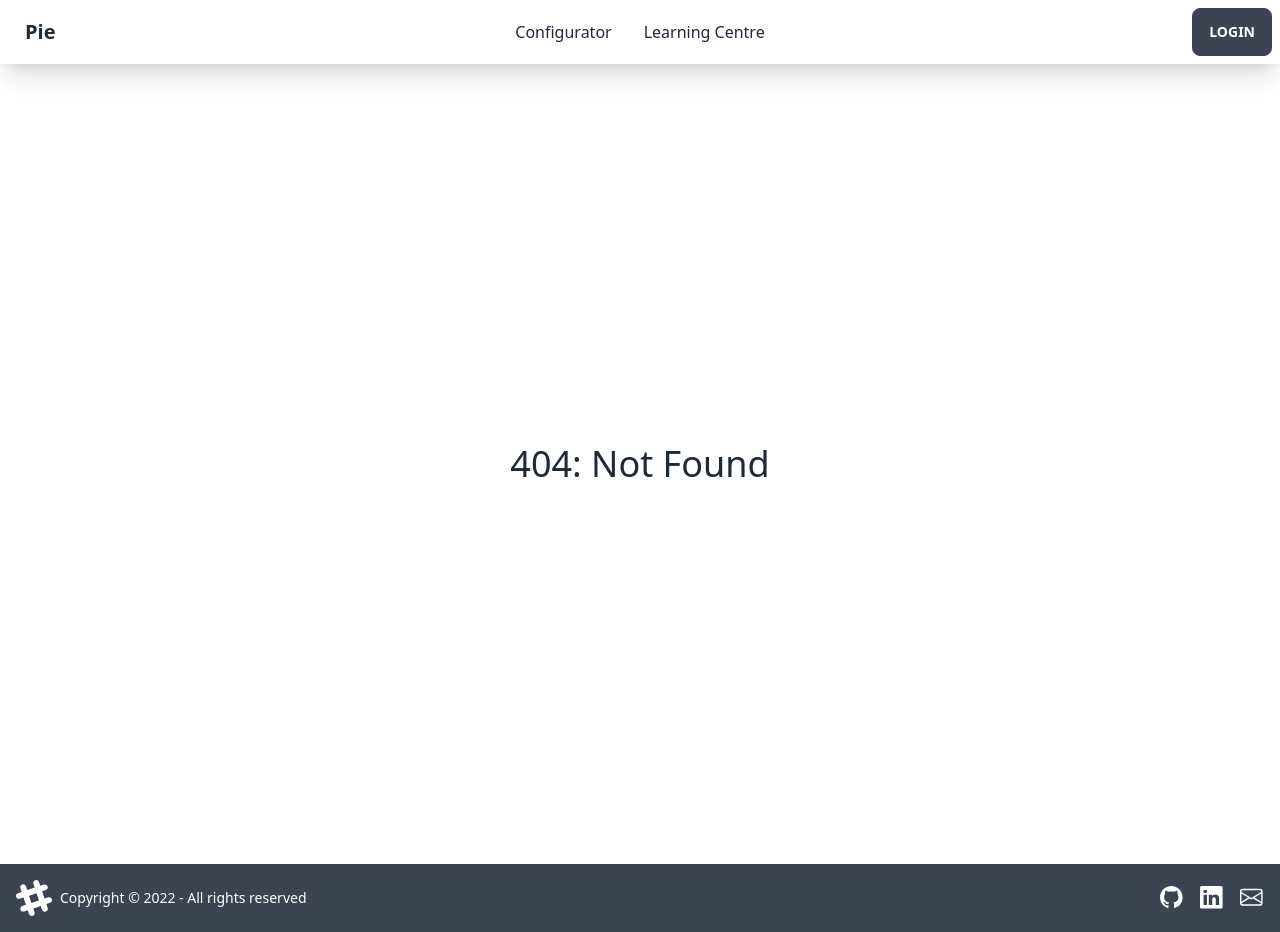
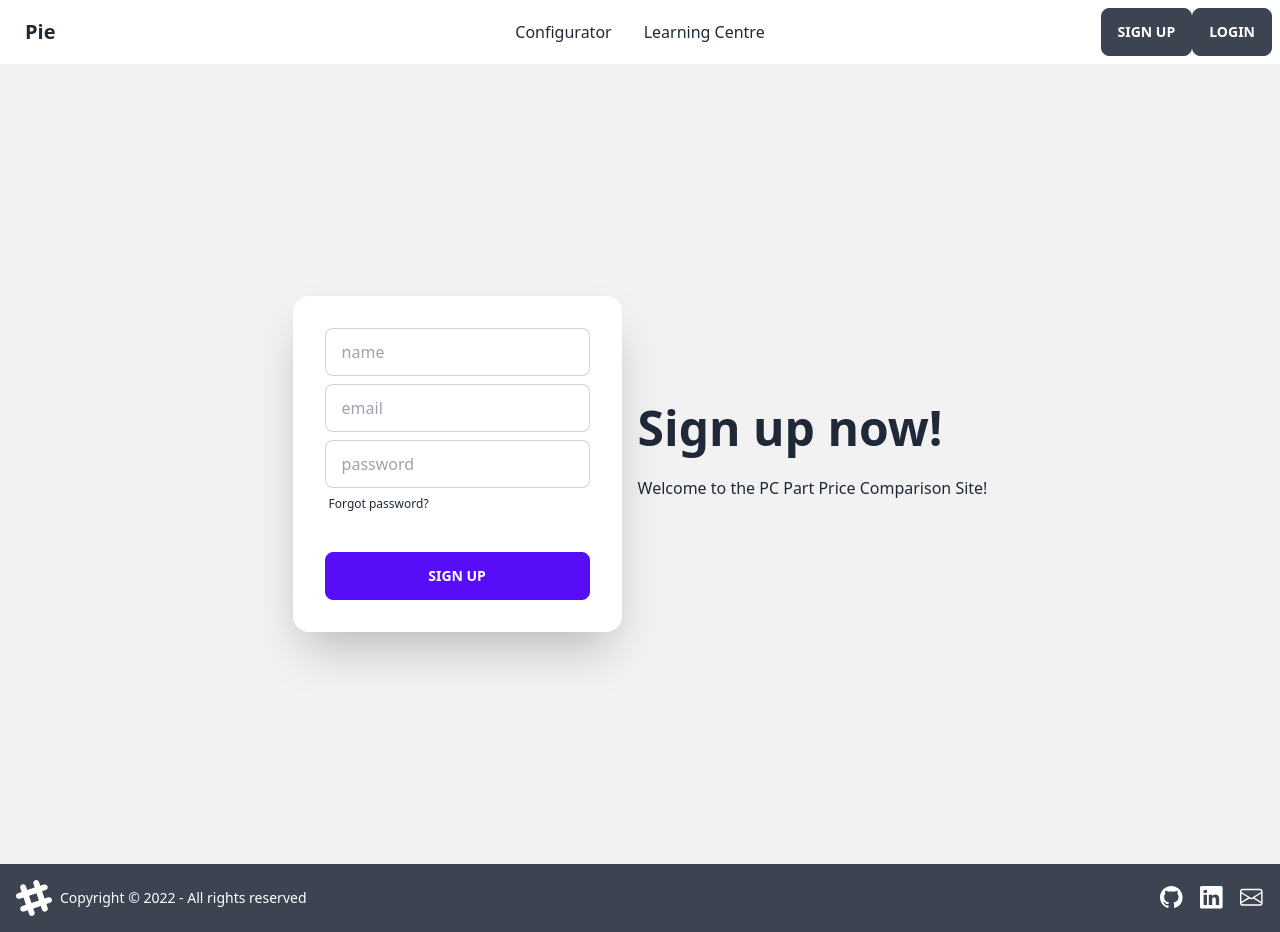
Before and after one commit to PScoriae/pc-price-comparison-site, a SvelteKit app: page /signup in a window 1280 px wide. Before the commit this address had no page. Built offline with nearby package versions, Linux system fonts and the light colour scheme.

Commit message:
feat: initial login and signup

```diff
--- /dev/null
+++ b/src/lib/components/login.svelte
@@ -0,0 +1,64 @@
+<script lang="ts">
+	import { goto } from '$app/navigation';
+
+	let email: string;
+	let password: string;
+	let error: any;
+
+	async function login() {
+		const res = await fetch('/auth/login', {
+			method: 'POST',
+			body: JSON.stringify({
+				email,
+				password
+			}),
+			headers: {
+				'Content-Type': 'application/json'
+			}
+		});
+		if (res.status !== 200) error = 'An error occured';
+		else goto('/configurator');
+	}
+</script>
+
+<div class="hero min-h-screen bg-base-200">
+	<div class="hero-content flex-col lg:flex-row-reverse">
+		<div class="text-center lg:text-left">
+			{#if error}
+				<h1 class="text-5xl font-bold">Please try again.</h1>
+				<p class="py-6">{error}</p>
+			{:else}
+				<h1 class="text-5xl font-bold">Sign up now!</h1>
+				<p class="py-6">Welcome to the PC Part Price Comparison Site!</p>
+			{/if}
+		</div>
+		<form on:submit|preventDefault={login}>
+			<div class="card flex-shrink-0 w-full max-w-sm shadow-2xl bg-base-100">
+				<div class="card-body">
+					<div class="form-control">
+						<input
+							type="email"
+							placeholder="email"
+							bind:value={email}
+							class="input input-bordered"
+						/>
+					</div>
+					<div class="form-control">
+						<input
+							type="password"
+							placeholder="password"
+							bind:value={password}
+							class="input input-bordered"
+						/>
+						<label class="label">
+							<a href="/" class="label-text-alt link link-hover">Forgot password?</a>
+						</label>
+					</div>
+					<div class="form-control mt-6">
+						<button class="btn btn-primary">Sign up</button>
+					</div>
+				</div>
+			</div>
+		</form>
+	</div>
+</div>
--- /dev/null
+++ b/src/lib/components/signup.svelte
@@ -0,0 +1,72 @@
+<script lang="ts">
+	import { goto } from '$app/navigation';
+
+	let name: string;
+	let email: string;
+	let password: string;
+	let error: any;
+
+	async function signup(event: any) {
+		const res = await fetch('/auth/signup', {
+			method: 'POST',
+			body: JSON.stringify({
+				email,
+				password,
+				name
+			}),
+			headers: {
+				'Content-Type': 'application/json'
+			}
+		});
+		console.log(res);
+		if (!res.ok) {
+			const body = await res.json();
+			error = body.message;
+		} else goto('/configurator');
+	}
+</script>
+
+<div class="hero min-h-screen bg-base-200">
+	<div class="hero-content flex-col lg:flex-row-reverse">
+		<div class="text-center lg:text-left">
+			{#if error}
+				<h1 class="text-5xl font-bold">{error}</h1>
+				<p class="py-6">Please try again.</p>
+			{:else}
+				<h1 class="text-5xl font-bold">Sign up now!</h1>
+				<p class="py-6">Welcome to the PC Part Price Comparison Site!</p>
+			{/if}
+		</div>
+		<form on:submit|preventDefault={signup}>
+			<div class="card flex-shrink-0 w-full max-w-sm shadow-2xl bg-base-100">
+				<div class="card-body">
+					<div class="form-control">
+						<input type="text" placeholder="name" bind:value={name} class="input input-bordered" />
+					</div>
+					<div class="form-control">
+						<input
+							type="email"
+							placeholder="email"
+							bind:value={email}
+							class="input input-bordered"
+						/>
+					</div>
+					<div class="form-control">
+						<input
+							type="password"
+							placeholder="password"
+							bind:value={password}
+							class="input input-bordered"
+						/>
+						<label class="label">
+							<a href="/" class="label-text-alt link link-hover">Forgot password?</a>
+						</label>
+					</div>
+					<div class="form-control mt-6">
+						<button class="btn btn-primary">Sign up</button>
+					</div>
+				</div>
+			</div>
+		</form>
+	</div>
+</div>
--- a/src/routes/+layout.svelte
+++ b/src/routes/+layout.svelte
@@ -7,7 +7,19 @@
 		<div class="navbar-start">
 			<div class="dropdown">
 				<button tabindex="0" class="btn btn-ghost lg:hidden">
-					<svg xmlns="http://www.w3.org/2000/svg" class="h-5 w-5" fill="none" viewBox="0 0 24 24" stroke="currentColor"><path stroke-linecap="round" stroke-linejoin="round" stroke-width="2" d="M4 6h16M4 12h8m-8 6h16" /></svg>
+					<svg
+						xmlns="http://www.w3.org/2000/svg"
+						class="h-5 w-5"
+						fill="none"
+						viewBox="0 0 24 24"
+						stroke="currentColor"
+						><path
+							stroke-linecap="round"
+							stroke-linejoin="round"
+							stroke-width="2"
+							d="M4 6h16M4 12h8m-8 6h16"
+						/></svg
+					>
 				</button>
 				<ul class="menu menu-compact dropdown-content mt-3 p-2 shadow bg-base-100 rounded-box w-52">
 					<li><a href="/configurator">Configurator</a></li>
@@ -23,7 +35,8 @@
 			</ul>
 		</div>
 		<div class="navbar-end">
-			<a href="/" class="btn">Login</a>
+			<a href="/signup" class="btn">Sign Up</a>
+			<a href="/login" class="btn">Login</a>
 		</div>
 	</div>
 
@@ -31,23 +44,58 @@
 
 	<footer class="footer items-center p-4 bg-neutral text-neutral-content sticky top-[100vh]">
 		<div class="items-center grid-flow-col">
-			<svg width="36" height="36" viewBox="0 0 24 24" xmlns="http://www.w3.org/2000/svg" fill-rule="evenodd" clip-rule="evenodd" class="fill-current"><path d="M22.672 15.226l-2.432.811.841 2.515c.33 1.019-.209 2.127-1.23 2.456-1.15.325-2.148-.321-2.463-1.226l-.84-2.518-5.013 1.677.84 2.517c.391 1.203-.434 2.542-1.831 2.542-.88 0-1.601-.564-1.86-1.314l-.842-2.516-2.431.809c-1.135.328-2.145-.317-2.463-1.229-.329-1.018.211-2.127 1.231-2.456l2.432-.809-1.621-4.823-2.432.808c-1.355.384-2.558-.59-2.558-1.839 0-.817.509-1.582 1.327-1.846l2.433-.809-.842-2.515c-.33-1.02.211-2.129 1.232-2.458 1.02-.329 2.13.209 2.461 1.229l.842 2.515 5.011-1.677-.839-2.517c-.403-1.238.484-2.553 1.843-2.553.819 0 1.585.509 1.85 1.326l.841 2.517 2.431-.81c1.02-.33 2.131.211 2.461 1.229.332 1.018-.21 2.126-1.23 2.456l-2.433.809 1.622 4.823 2.433-.809c1.242-.401 2.557.484 2.557 1.838 0 .819-.51 1.583-1.328 1.847m-8.992-6.428l-5.01 1.675 1.619 4.828 5.011-1.674-1.62-4.829z"></path></svg>
+			<svg
+				width="36"
+				height="36"
+				viewBox="0 0 24 24"
+				xmlns="http://www.w3.org/2000/svg"
+				fill-rule="evenodd"
+				clip-rule="evenodd"
+				class="fill-current"
+				><path
+					d="M22.672 15.226l-2.432.811.841 2.515c.33 1.019-.209 2.127-1.23 2.456-1.15.325-2.148-.321-2.463-1.226l-.84-2.518-5.013 1.677.84 2.517c.391 1.203-.434 2.542-1.831 2.542-.88 0-1.601-.564-1.86-1.314l-.842-2.516-2.431.809c-1.135.328-2.145-.317-2.463-1.229-.329-1.018.211-2.127 1.231-2.456l2.432-.809-1.621-4.823-2.432.808c-1.355.384-2.558-.59-2.558-1.839 0-.817.509-1.582 1.327-1.846l2.433-.809-.842-2.515c-.33-1.02.211-2.129 1.232-2.458 1.02-.329 2.13.209 2.461 1.229l.842 2.515 5.011-1.677-.839-2.517c-.403-1.238.484-2.553 1.843-2.553.819 0 1.585.509 1.85 1.326l.841 2.517 2.431-.81c1.02-.33 2.131.211 2.461 1.229.332 1.018-.21 2.126-1.23 2.456l-2.433.809 1.622 4.823 2.433-.809c1.242-.401 2.557.484 2.557 1.838 0 .819-.51 1.583-1.328 1.847m-8.992-6.428l-5.01 1.675 1.619 4.828 5.011-1.674-1.62-4.829z"
+				/></svg
+			>
 			<p>Copyright © 2022 - All rights reserved</p>
 		</div>
 		<div class="grid-flow-col gap-4 md:place-self-center md:justify-self-end">
 			<a href="https://github.com/PScoriae/pc-price-comparison-site">
-				<svg xmlns="http://www.w3.org/2000/svg" width="24" height="24" viewBox="0 0 17 17" class="fill-current">
-					<path d="M8 0C3.58 0 0 3.58 0 8c0 3.54 2.29 6.53 5.47 7.59.4.07.55-.17.55-.38 0-.19-.01-.82-.01-1.49-2.01.37-2.53-.49-2.69-.94-.09-.23-.48-.94-.82-1.13-.28-.15-.68-.52-.01-.53.63-.01 1.08.58 1.23.82.72 1.21 1.87.87 2.33.66.07-.52.28-.87.51-1.07-1.78-.2-3.64-.89-3.64-3.95 0-.87.31-1.59.82-2.15-.08-.2-.36-1.02.08-2.12 0 0 .67-.21 2.2.82.64-.18 1.32-.27 2-.27.68 0 1.36.09 2 .27 1.53-1.04 2.2-.82 2.2-.82.44 1.1.16 1.92.08 2.12.51.56.82 1.27.82 2.15 0 3.07-1.87 3.75-3.65 3.95.29.25.54.73.54 1.48 0 1.07-.01 1.93-.01 2.2 0 .21.15.46.55.38A8.012 8.012 0 0 0 16 8c0-4.42-3.58-8-8-8z"/>
+				<svg
+					xmlns="http://www.w3.org/2000/svg"
+					width="24"
+					height="24"
+					viewBox="0 0 17 17"
+					class="fill-current"
+				>
+					<path
+						d="M8 0C3.58 0 0 3.58 0 8c0 3.54 2.29 6.53 5.47 7.59.4.07.55-.17.55-.38 0-.19-.01-.82-.01-1.49-2.01.37-2.53-.49-2.69-.94-.09-.23-.48-.94-.82-1.13-.28-.15-.68-.52-.01-.53.63-.01 1.08.58 1.23.82.72 1.21 1.87.87 2.33.66.07-.52.28-.87.51-1.07-1.78-.2-3.64-.89-3.64-3.95 0-.87.31-1.59.82-2.15-.08-.2-.36-1.02.08-2.12 0 0 .67-.21 2.2.82.64-.18 1.32-.27 2-.27.68 0 1.36.09 2 .27 1.53-1.04 2.2-.82 2.2-.82.44 1.1.16 1.92.08 2.12.51.56.82 1.27.82 2.15 0 3.07-1.87 3.75-3.65 3.95.29.25.54.73.54 1.48 0 1.07-.01 1.93-.01 2.2 0 .21.15.46.55.38A8.012 8.012 0 0 0 16 8c0-4.42-3.58-8-8-8z"
+					/>
 				</svg>
 			</a>
 			<a href="https://www.linkedin.com/in/pierreccesario/">
-				<svg xmlns="http://www.w3.org/2000/svg" width="24" height="24" viewBox="0 0 17 17" class="fill-current">
-					<path d="M0 1.146C0 .513.526 0 1.175 0h13.65C15.474 0 16 .513 16 1.146v13.708c0 .633-.526 1.146-1.175 1.146H1.175C.526 16 0 15.487 0 14.854V1.146zm4.943 12.248V6.169H2.542v7.225h2.401zm-1.2-8.212c.837 0 1.358-.554 1.358-1.248-.015-.709-.52-1.248-1.342-1.248-.822 0-1.359.54-1.359 1.248 0 .694.521 1.248 1.327 1.248h.016zm4.908 8.212V9.359c0-.216.016-.432.08-.586.173-.431.568-.878 1.232-.878.869 0 1.216.662 1.216 1.634v3.865h2.401V9.25c0-2.22-1.184-3.252-2.764-3.252-1.274 0-1.845.7-2.165 1.193v.025h-.016a5.54 5.54 0 0 1 .016-.025V6.169h-2.4c.03.678 0 7.225 0 7.225h2.4z"/>
+				<svg
+					xmlns="http://www.w3.org/2000/svg"
+					width="24"
+					height="24"
+					viewBox="0 0 17 17"
+					class="fill-current"
+				>
+					<path
+						d="M0 1.146C0 .513.526 0 1.175 0h13.65C15.474 0 16 .513 16 1.146v13.708c0 .633-.526 1.146-1.175 1.146H1.175C.526 16 0 15.487 0 14.854V1.146zm4.943 12.248V6.169H2.542v7.225h2.401zm-1.2-8.212c.837 0 1.358-.554 1.358-1.248-.015-.709-.52-1.248-1.342-1.248-.822 0-1.359.54-1.359 1.248 0 .694.521 1.248 1.327 1.248h.016zm4.908 8.212V9.359c0-.216.016-.432.08-.586.173-.431.568-.878 1.232-.878.869 0 1.216.662 1.216 1.634v3.865h2.401V9.25c0-2.22-1.184-3.252-2.764-3.252-1.274 0-1.845.7-2.165 1.193v.025h-.016a5.54 5.54 0 0 1 .016-.025V6.169h-2.4c.03.678 0 7.225 0 7.225h2.4z"
+					/>
 				</svg>
 			</a>
 			<a href="mailto:contact@pierreccesario.com">
-				<svg xmlns="http://www.w3.org/2000/svg" width="24" height="24" viewBox="0 0 17 17" class="fill-current">
-					<path d="M0 4a2 2 0 0 1 2-2h12a2 2 0 0 1 2 2v8a2 2 0 0 1-2 2H2a2 2 0 0 1-2-2V4Zm2-1a1 1 0 0 0-1 1v.217l7 4.2 7-4.2V4a1 1 0 0 0-1-1H2Zm13 2.383-4.708 2.825L15 11.105V5.383Zm-.034 6.876-5.64-3.471L8 9.583l-1.326-.795-5.64 3.47A1 1 0 0 0 2 13h12a1 1 0 0 0 .966-.741ZM1 11.105l4.708-2.897L1 5.383v5.722Z"/>
+				<svg
+					xmlns="http://www.w3.org/2000/svg"
+					width="24"
+					height="24"
+					viewBox="0 0 17 17"
+					class="fill-current"
+				>
+					<path
+						d="M0 4a2 2 0 0 1 2-2h12a2 2 0 0 1 2 2v8a2 2 0 0 1-2 2H2a2 2 0 0 1-2-2V4Zm2-1a1 1 0 0 0-1 1v.217l7 4.2 7-4.2V4a1 1 0 0 0-1-1H2Zm13 2.383-4.708 2.825L15 11.105V5.383Zm-.034 6.876-5.64-3.471L8 9.583l-1.326-.795-5.64 3.47A1 1 0 0 0 2 13h12a1 1 0 0 0 .966-.741ZM1 11.105l4.708-2.897L1 5.383v5.722Z"
+					/>
 				</svg>
 			</a>
 		</div>
--- /dev/null
+++ b/src/routes/auth/login/+server.ts
@@ -0,0 +1,37 @@
+import * as cookie from 'cookie';
+import * as argon2 from 'argon2';
+import { v4 as uuidv4 } from 'uuid';
+import { users } from '$db/collections';
+import type { RequestHandler } from './$types';
+import { json, error } from '@sveltejs/kit';
+
+export const POST: RequestHandler = async ({ request }) => {
+	const data = await request.json();
+	const user = await users.findOne({ email: data.email });
+	if (user) throw error(409, 'User does not exist');
+
+	const cookieId = uuidv4();
+	await users.insertOne({
+		email: data.email,
+		password: await argon2.hash(data.password),
+		name: data.name,
+		cookie: cookieId
+	});
+
+	const headers = {
+		'Set-Cookie': cookie.serialize('session_id', cookieId, {
+			httpOnly: true,
+			maxAge: 60 * 60 * 24 * 7,
+			sameSite: 'lax',
+			path: '/'
+		})
+	};
+
+	return json({
+		status: 200,
+		headers,
+		body: {
+			message: 'Success'
+		}
+	});
+};
--- /dev/null
+++ b/src/routes/auth/signup/+server.ts
@@ -0,0 +1,41 @@
+import * as cookie from 'cookie';
+import * as argon2 from 'argon2';
+import { v4 as uuidv4 } from 'uuid';
+import { users } from '$db/collections';
+import type { RequestHandler } from './$types';
+import { json, error } from '@sveltejs/kit';
+
+export const POST: RequestHandler = async ({ request }) => {
+	const data = await request.json();
+	const user = await users.findOne({ email: data.email });
+	if (user) throw error(409, 'User with that email already exists');
+
+	const cookieId = uuidv4();
+	try {
+		await users.insertOne({
+			email: data.email,
+			password: await argon2.hash(data.password),
+			name: data.name,
+			cookie: cookieId
+		});
+	} catch (e) {
+		throw error(500, 'Internal server error');
+	}
+
+	const headers = {
+		'Set-Cookie': cookie.serialize('session_id', cookieId, {
+			httpOnly: true,
+			maxAge: 60 * 60 * 24 * 7,
+			sameSite: 'lax',
+			path: '/'
+		})
+	};
+
+	return json({
+		status: 200,
+		headers,
+		body: {
+			message: 'Success'
+		}
+	});
+};
--- /dev/null
+++ b/src/routes/login/+page.svelte
@@ -0,0 +1,7 @@
+<script lang="ts">
+	import Login from '$lib/components/login.svelte';
+</script>
+
+<main>
+	<Login />
+</main>
--- /dev/null
+++ b/src/routes/signup/+page.svelte
@@ -0,0 +1,7 @@
+<script lang="ts">
+	import Signup from '$lib/components/signup.svelte';
+</script>
+
+<main>
+	<Signup />
+</main>
```
Also changed, not shown: src/routes/learning-centre/+page.server.ts (+10 -9 lines), src/routes/learning-centre/[slug]/+page.server.ts (+10 -9 lines).
